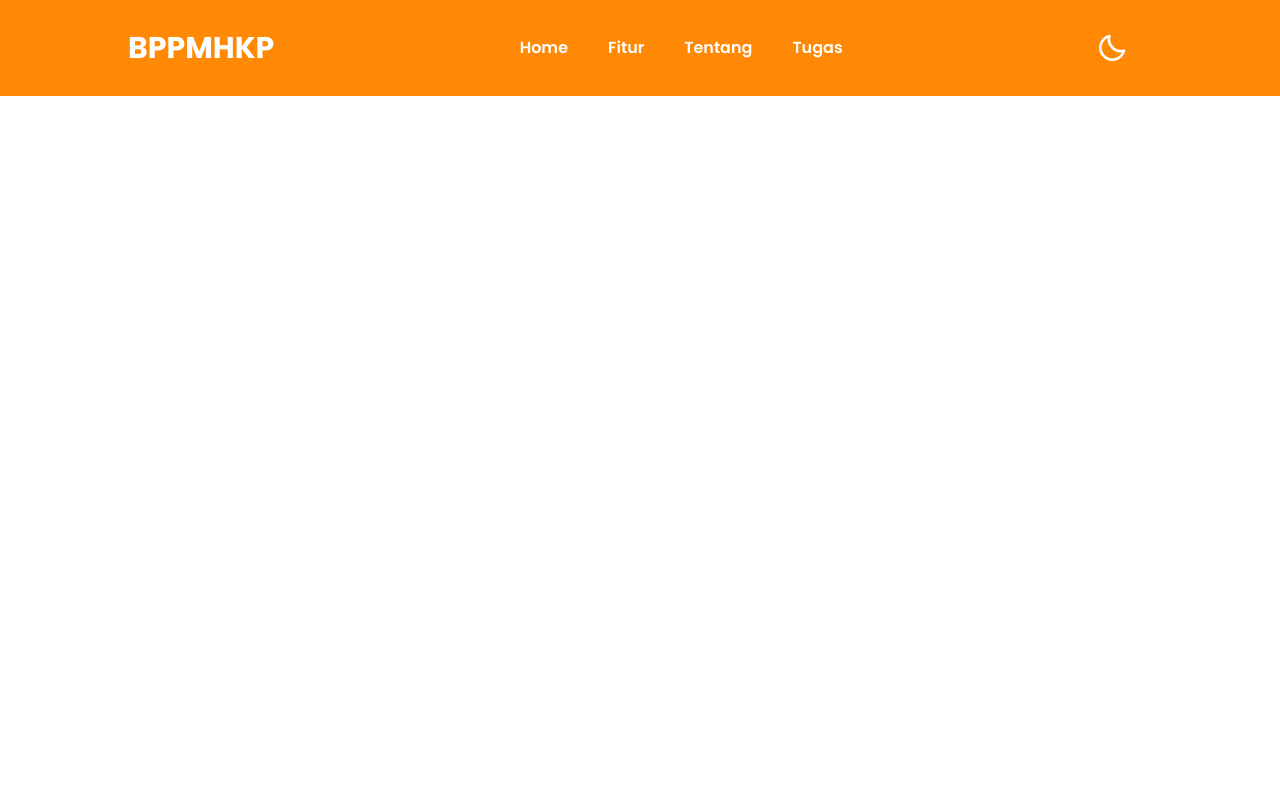
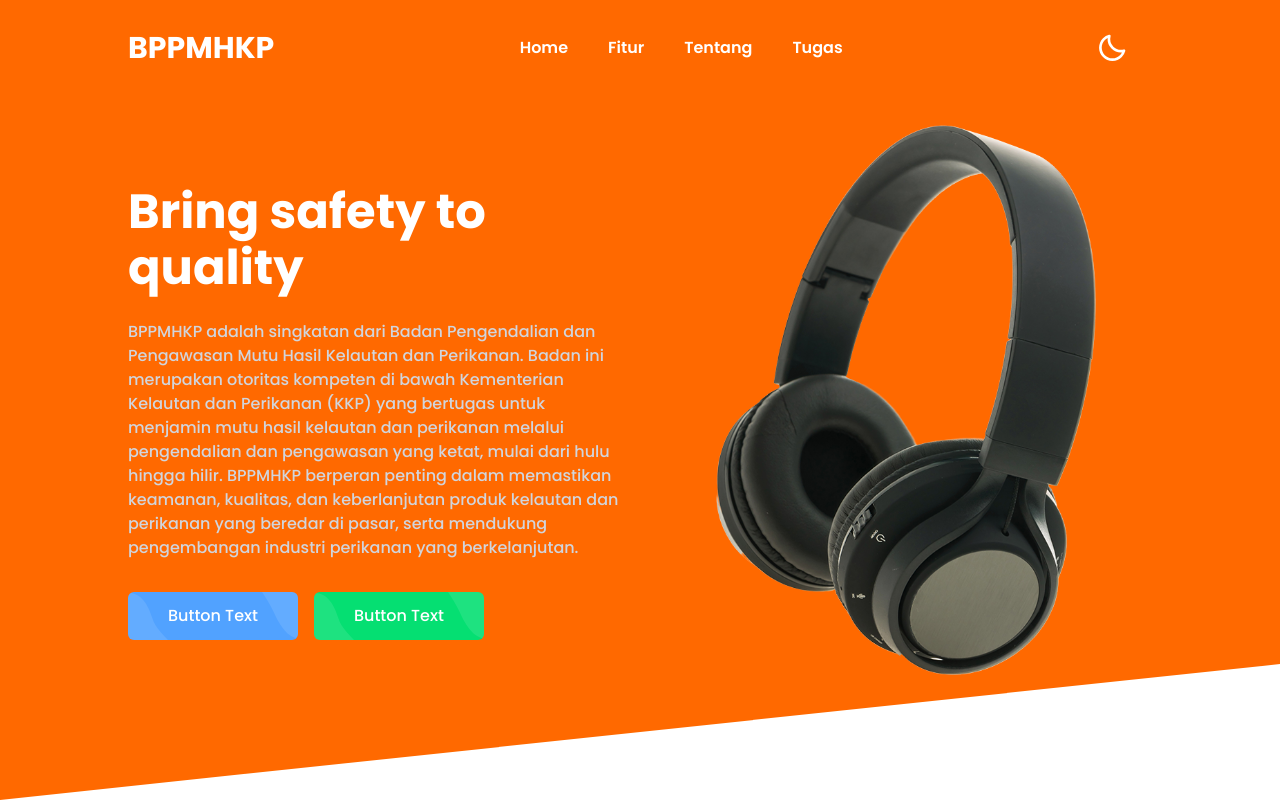
Before and after one commit to omdien/next-profile, a Next.js app: page / in a window 1280 px wide. Built offline with nearby package versions, Linux system fonts and the light colour scheme.

Commit message:
menambah hero section

```diff
--- a/src/app/globals.css
+++ b/src/app/globals.css
@@ -1,3 +1,17 @@
 @import "tailwindcss";
 
+@layer components {
+  .bg_clip {
+    clip-path: polygon(
+      50% 0%,
+      100% 0%,
+      100% 60%,
+      100% 83%,
+      0% 100%,
+      0% 60%,
+      0% 0%
+    );
+  }
+}
+
 @custom-variant dark (&:where(.dark, .dark *));
--- /dev/null
+++ b/src/components/Home/Hero.tsx
@@ -0,0 +1,49 @@
+import React from 'react';
+import Image from 'next/image';
+
+const Hero = () => {
+    return (
+        <div className='relative w-full h-screen flex justify-center flex-col bg-orange-500 bg_clip'>
+            <div className='w-[90%] md:w-[80%] mx-auto items-center grid grid-cols-1 xl:grid-cols-2 gap-10'>
+                {/* text content */}
+                <div>
+                    {/* heading */}
+                    <h1 className='text-3xl md:text-4xl text-white lg:text-5xl mt-6 mb-6 font-bold leading-[2.5rem] md:leading-[3.5rem]'>Bring safety to quality</h1>
+                    {/* description */}
+                    <p className='text-xs sm:text-sm md:text-base font-medium text-gray-300'>
+                        BPPMHKP adalah singkatan dari Badan Pengendalian dan Pengawasan Mutu Hasil Kelautan dan Perikanan. Badan ini merupakan otoritas kompeten di bawah Kementerian Kelautan dan Perikanan (KKP) yang bertugas untuk menjamin mutu hasil kelautan dan perikanan melalui pengendalian dan pengawasan yang ketat, mulai dari hulu hingga hilir. BPPMHKP berperan penting dalam memastikan keamanan, kualitas, dan keberlanjutan produk kelautan dan perikanan yang beredar di pasar, serta mendukung pengembangan industri perikanan yang berkelanjutan.
+                    </p>
+                    {/* button */}
+                    <div className='mt-8 flex flex-col sm:flex-row w-fit sm:items-center space-y-4 sm:space-y-0 sm:space-x-4'>
+                        {/* first button */}
+                        <a href="#_" className="relative overflow-hidden px-10 py-3 font-medium text-white transition duration-300 bg-blue-400 rounded-md hover:bg-blue-600 ease">
+                            <span className="absolute bottom-0 left-0 h-full -ml-2">
+                                <svg viewBox="0 0 487 487" className="w-auto h-full opacity-100 object-stretch" xmlns="http://www.w3.org/2000/svg"><path d="M0 .3c67 2.1 134.1 4.3 186.3 37 52.2 32.7 89.6 95.8 112.8 150.6 23.2 54.8 32.3 101.4 61.2 149.9 28.9 48.4 77.7 98.8 126.4 149.2H0V.3z" fill="#FFF" fillRule="nonzero" fillOpacity=".1"></path></svg>
+                            </span>
+                            <span className="absolute top-0 right-0 w-12 h-full -mr-3">
+                                <svg viewBox="0 0 487 487" className="object-cover w-full h-full" xmlns="http://www.w3.org/2000/svg"><path d="M487 486.7c-66.1-3.6-132.3-7.3-186.3-37s-95.9-85.3-126.2-137.2c-30.4-51.8-49.3-99.9-76.5-151.4C70.9 109.6 35.6 54.8.3 0H487v486.7z" fill="#FFF" fillRule="nonzero" fillOpacity=".1"></path></svg>
+                            </span>
+                            <span className="relative">Button Text</span>
+                        </a>
+                        {/* second button */}
+                        <a href="#_" className="relative overflow-hidden px-10 py-3 font-medium text-white transition duration-300 bg-green-400 rounded-md hover:bg-green-500 ease">
+                            <span className="absolute bottom-0 left-0 h-full -ml-2">
+                                <svg viewBox="0 0 487 487" className="w-auto h-full opacity-100 object-stretch" xmlns="http://www.w3.org/2000/svg"><path d="M0 .3c67 2.1 134.1 4.3 186.3 37 52.2 32.7 89.6 95.8 112.8 150.6 23.2 54.8 32.3 101.4 61.2 149.9 28.9 48.4 77.7 98.8 126.4 149.2H0V.3z" fill="#FFF" fillRule="nonzero" fillOpacity=".1"></path></svg>
+                            </span>
+                            <span className="absolute top-0 right-0 w-12 h-full -mr-3">
+                                <svg viewBox="0 0 487 487" className="object-cover w-full h-full" xmlns="http://www.w3.org/2000/svg"><path d="M487 486.7c-66.1-3.6-132.3-7.3-186.3-37s-95.9-85.3-126.2-137.2c-30.4-51.8-49.3-99.9-76.5-151.4C70.9 109.6 35.6 54.8.3 0H487v486.7z" fill="#FFF" fillRule="nonzero" fillOpacity=".1"></path></svg>
+                            </span>
+                            <span className="relative">Button Text</span>
+                        </a>
+                    </div>
+                </div>
+                {/* image content */}
+                <div className='mx-auto hidden xl:block'>
+                    <Image src='/images/hero.png' alt='image' width={380} height={380} />
+                </div>
+            </div>
+        </div>
+    );
+}
+
+export default Hero;
--- a/src/components/Home/Home.tsx
+++ b/src/components/Home/Home.tsx
@@ -1,9 +1,10 @@
 import React from 'react';
+import Hero from './Hero';
 
 const Home = () => {
   return (
     <div  className='overflow-hidden'>
-      Home
+      <Hero />
     </div>
   );
 }
--- a/src/components/Home/Navbar/Nav.tsx
+++ b/src/components/Home/Navbar/Nav.tsx
@@ -29,7 +29,7 @@ const Nav = ({ openNav }: Props) => {
   }, []);
 
   return (
-    <div className={`transition-all ${navBg ? "bg-orange-400 shadow-md" : "fixed"} duration-200 h-[12vh] z-[100] fixed w-full bg-orange-400`}>
+    <div className={`transition-all ${navBg ? "bg-orange-400 shadow-md" : "fixed"} duration-200 h-[12vh] z-[100] fixed w-full`}>
       <div className="flex items-center justify-between h-full sm:w-[80%] w-[90%] mx-auto">
         {/* Logo */}
         <div className="text-2xl font-bold text-white sm:text-3xl">BPPMHKP</div>
```
